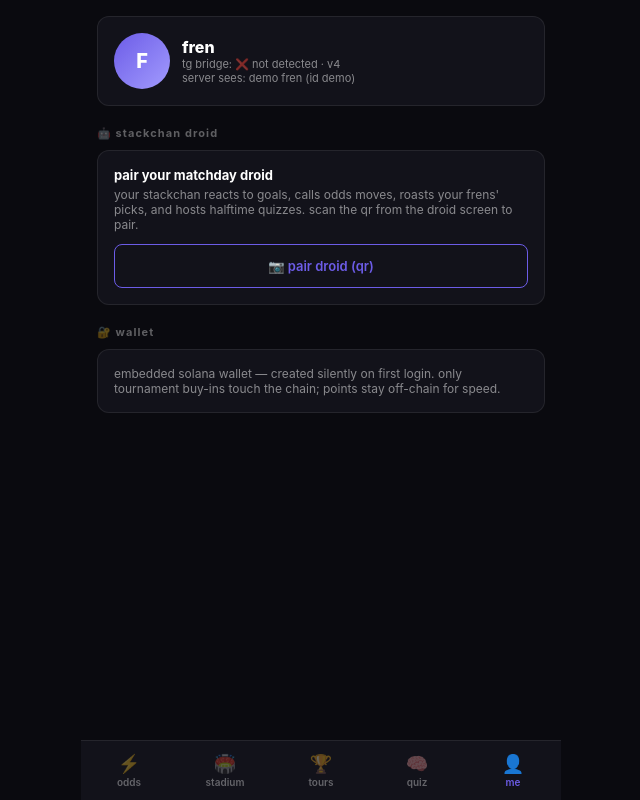
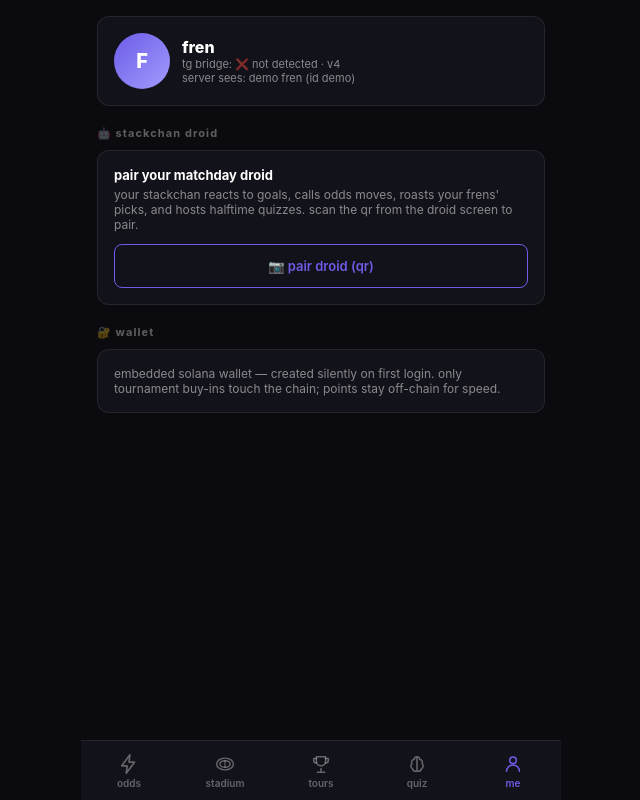
Before and after one commit to alisharafiiii/frenpitch, a Next.js app: page /me in a window 1280 px wide. Shown: the whole page, without its empty margins (319-959 px from the left). Built offline with nearby package versions, Linux system fonts and the light colour scheme; no server answers; the database is empty.

Commit message:
outline icon set: fire + nav svgs

```diff
--- /dev/null
+++ b/app/components/icons.tsx
@@ -0,0 +1,67 @@
+"use client";
+
+/** thin-outline icon set (choice: fire A + nav set 1).
+ *  all stroke currentColor so active/inactive tints come from css. */
+
+const base = {
+  width: 22,
+  height: 22,
+  viewBox: "0 0 24 24",
+  fill: "none",
+  stroke: "currentColor",
+  strokeWidth: 1.7,
+  strokeLinecap: "round" as const,
+  strokeLinejoin: "round" as const,
+};
+
+export function IconFire({ size = 18, color = "#ff7043" }: { size?: number; color?: string }) {
+  return (
+    <svg {...base} width={size} height={size} stroke={color} strokeWidth={1.8}>
+      <path d="M12 3c.5 3-1.5 4.5-2.5 6C8.3 10.8 8 12 8 13.5A4.4 4.4 0 0 0 12.5 18 4.6 4.6 0 0 0 17 13.3c0-1.3-.5-2.6-1.3-3.8-.4 1-1 1.6-1.7 2 .3-2.7-.6-6-2-8.5z" />
+    </svg>
+  );
+}
+
+export function IconBolt() {
+  return (
+    <svg {...base} strokeWidth={1.8}>
+      <path d="M13 2 4 14h6l-1 8 9-12h-6l1-8z" />
+    </svg>
+  );
+}
+
+export function IconStadium() {
+  return (
+    <svg {...base} strokeWidth={1.6}>
+      <ellipse cx="12" cy="12" rx="9.2" ry="6.4" />
+      <ellipse cx="12" cy="12" rx="5.6" ry="3.6" />
+      <path d="M12 8.4v7.2" strokeWidth={1.2} />
+    </svg>
+  );
+}
+
+export function IconTrophy() {
+  return (
+    <svg {...base}>
+      <path d="M8 21h8M12 17v4M7 4h10v5a5 5 0 0 1-10 0V4z" />
+      <path d="M7 6H4v2a3 3 0 0 0 3 3M17 6h3v2a3 3 0 0 1-3 3" />
+    </svg>
+  );
+}
+
+export function IconBrain() {
+  return (
+    <svg {...base}>
+      <path d="M12 4a3 3 0 0 0-3 3v0a3 3 0 0 0-2.5 4.6A3.2 3.2 0 0 0 7 17c.4 1.8 2 3 3.7 3H12M12 4a3 3 0 0 1 3 3v0a3 3 0 0 1 2.5 4.6A3.2 3.2 0 0 1 17 17c-.4 1.8-2 3-3.7 3H12M12 4v16" />
+    </svg>
+  );
+}
+
+export function IconUser() {
+  return (
+    <svg {...base}>
+      <circle cx="12" cy="8" r="3.6" />
+      <path d="M5 20a7 7 0 0 1 14 0" />
+    </svg>
+  );
+}
--- a/app/components/nav/NavBar.tsx
+++ b/app/components/nav/NavBar.tsx
@@ -2,31 +2,29 @@
 
 import Link from "next/link";
 import { usePathname } from "next/navigation";
+import { IconBolt, IconStadium, IconTrophy, IconBrain, IconUser } from "@/app/components/icons";
 import styles from "./nav.module.css";
 
 const items = [
-  { href: "/", ico: "⚡", label: "odds" },
-  { href: "/stadium", ico: "🏟️", label: "stadium" },
-  { href: "/tournaments", ico: "🏆", label: "tours" },
-  { href: "/quiz", ico: "🧠", label: "quiz" },
-  { href: "/me", ico: "👤", label: "me" },
+  { href: "/", Icon: IconBolt, label: "odds" },
+  { href: "/stadium", Icon: IconStadium, label: "stadium" },
+  { href: "/tournaments", Icon: IconTrophy, label: "tours" },
+  { href: "/quiz", Icon: IconBrain, label: "quiz" },
+  { href: "/me", Icon: IconUser, label: "me" },
 ];
 
 export function NavBar() {
   const pathname = usePathname();
   return (
     <nav className={styles.bar}>
-      {items.map((it) => {
-        const active =
-          it.href === "/" ? pathname === "/" : pathname.startsWith(it.href);
+      {items.map(({ href, Icon, label }) => {
+        const active = href === "/" ? pathname === "/" : pathname.startsWith(href);
         return (
-          <Link
-            key={it.href}
-            href={it.href}
-            className={active ? styles.itemActive : styles.item}
-          >
-            <span className={styles.ico}>{it.ico}</span>
-            {it.label}
+          <Link key={href} href={href} className={active ? styles.itemActive : styles.item}>
+            <span className={styles.ico}>
+              <Icon />
+            </span>
+            {label}
           </Link>
         );
       })}
--- a/app/components/nav/nav.module.css
+++ b/app/components/nav/nav.module.css
@@ -33,5 +33,8 @@
 }
 
 .ico {
-  font-size: 18px;
+  display: flex;
+  align-items: center;
+  justify-content: center;
+  height: 22px;
 }
```
Also changed, not shown: app/page.tsx (+5 -2 lines).
